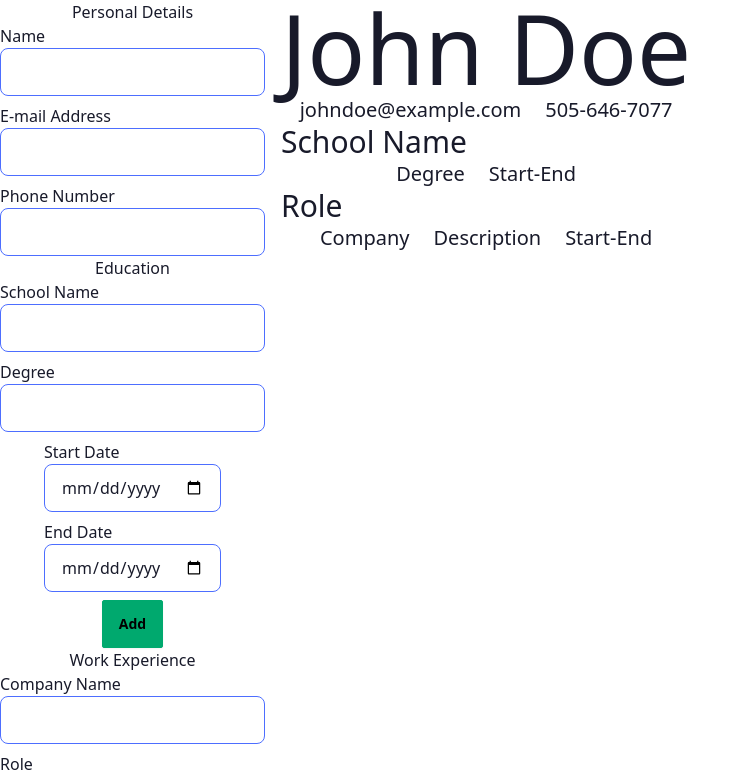
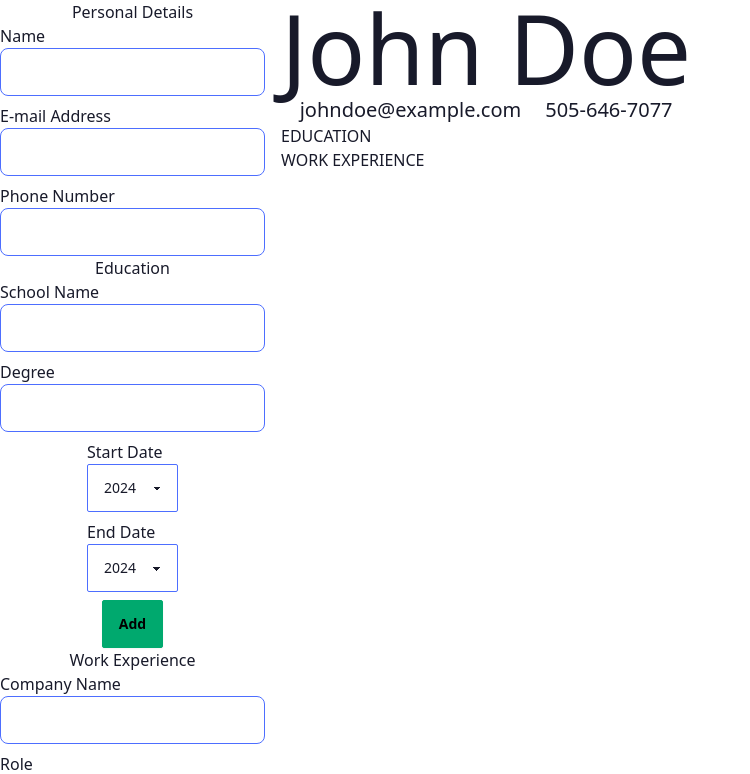
Before and after one commit to kosbys/Minimal-Resume, a React (Vite) app: page / in a window 1280 px wide. Shown: the top 774 px of the page, without its empty margins (0-750 px from the left). Built offline with nearby package versions, Linux system fonts and the light colour scheme.

Commit message:
Add rendering education and work into dom and year selector

```diff
--- a/src/Components/Main.tsx
+++ b/src/Components/Main.tsx
@@ -9,6 +9,7 @@ import { person, education, work } from "../helpers/types";
 import { validateForm } from "../helpers/helpers";
 import Modal from "./Modal";
 
+// TODO: SHOW UP WORKS AND EDUCATIONS IN THE DOM RESUME
 export default function Main() {
   const [educationHistory, setEducationHistory] = useState({
     educationArray: [] as education[],
@@ -79,8 +80,9 @@ export default function Main() {
           name={personData.name}
           email={personData.email}
           phone={personData.phone}></PersonalInfo>
-        <EducationInfo></EducationInfo>
-        <WorkInfo></WorkInfo>
+        <EducationInfo
+          educationArray={educationHistory.educationArray}></EducationInfo>
+        <WorkInfo workArray={workHistory.workArray}></WorkInfo>
         <Modal title={"Error"} body={"Don't leave any empty fields"}></Modal>
       </div>
     </>
--- a/src/Components/form/FormInput.tsx
+++ b/src/Components/form/FormInput.tsx
@@ -1,4 +1,5 @@
 import { InputProps } from "../../helpers/types";
+import yearOptions from "../../helpers/yearOptions";
 
 export default function FormInput({
   name,
@@ -6,8 +7,22 @@ export default function FormInput({
   label,
   updateFunction,
 }: InputProps) {
+  if (type === "date") {
+    const years = yearOptions();
+
     return (
-    <>
+      <div className="flex flex-col" id={`${name}Wrap`}>
+        <label htmlFor={name}>{label}</label>
+        <select
+          id={`${name}input`}
+          name={name}
+          className="select select-primary">
+          {years}
+        </select>
+      </div>
+    );
+  }
+  return (
     <div className="flex flex-col" id={`${name}Wrap`}>
       <label htmlFor={name}>{label}</label>
       <input
@@ -17,6 +32,5 @@ export default function FormInput({
         name={name}
         className="input input-bordered input-primary rounded-lg"></input>
     </div>
-    </>
   );
 }
--- a/src/Components/resume/EducationInfo.tsx
+++ b/src/Components/resume/EducationInfo.tsx
@@ -1,11 +1,23 @@
-export default function EducationInfo() {
+import { resumeProps } from "../../helpers/types";
+
+export default function EducationInfo({ educationArray }: resumeProps) {
+  const educationList = educationArray?.map((edu) => {
+    return (
+      <div className="flex flex-col" key={crypto.randomUUID()}>
+        <h1 className="text-3xl">{edu.schoolName}</h1>
+        <div className="flex justify-center gap-6">
+          <div className="text-xl">{edu.degree}</div>
+          <div className="text-xl">
+            {edu.studyBegin}-{edu.studyEnd}
+          </div>
+        </div>
+      </div>
+    );
+  });
   return (
     <div className="flex flex-col">
-      <h1 className="text-3xl">School Name</h1>
-      <div className="flex justify-center gap-6">
-        <div className="text-xl">Degree</div>
-        <div className="text-xl">Start-End</div>
-      </div>
+      <h2>EDUCATION</h2>
+      {educationList}
     </div>
   );
 }
--- a/src/Components/resume/WorkInfo.tsx
+++ b/src/Components/resume/WorkInfo.tsx
@@ -1,12 +1,26 @@
-export default function WorkInfo() {
+import { resumeProps } from "../../helpers/types";
+
+export default function WorkInfo({ workArray }: resumeProps) {
+  const workList = workArray?.map((work) => {
+    return (
+      <div className="flex flex-col" key={crypto.randomUUID()}>
+        <div className="flex flex-col">
+          <h1 className="text-3xl">{work.role}</h1>
+          <div className="flex justify-center gap-6">
+            <div className="text-xl">{work.companyName}</div>
+            <div className="text-xl">{work.description}</div>
+            <div className="text-xl">
+              {work.workBegin}-{work.workEnd}
+            </div>
+          </div>
+        </div>
+      </div>
+    );
+  });
   return (
     <div className="flex flex-col">
-      <h1 className="text-3xl">Role</h1>
-      <div className="flex justify-center gap-6">
-        <div className="text-xl">Company</div>
-        <div className="text-xl">Description</div>
-        <div className="text-xl">Start-End</div>
-      </div>
+      <h2>WORK EXPERIENCE</h2>
+      {workList}
     </div>
   );
 }
--- a/src/helpers/helpers.ts
+++ b/src/helpers/helpers.ts
@@ -1,6 +1,6 @@
 import { education, person, work } from "./types";
 
-const dateRegex: RegExp = /[0-9]{4}-[0-9]{2}-[0-9]{2}/;
+const dateRegex: RegExp = /[0-9]/;
 
 function changeData(
   e: React.ChangeEvent<HTMLInputElement>,
@@ -13,12 +13,12 @@ function changeData(
 
 function validateForm(query: education | work): boolean {
   const dates = ["studyBegin", "studyEnd", "workBegin", "workEnd"];
-  for (const [k, v] of Object.entries(query)) {
-    if (v === "") {
+  for (const [key, value] of Object.entries(query)) {
+    if (value === "") {
       return false;
     }
-    if (dates.includes(k)) {
-      if (!dateRegex.test(v)) {
+    if (dates.includes(key)) {
+      if (!dateRegex.test(value)) {
         return false;
       }
     }
--- /dev/null
+++ b/src/helpers/yearOptions.tsx
@@ -0,0 +1,14 @@
+export default function yearOptions() {
+  const currentYear = new Date().getFullYear() as number;
+  const minYear = 1970;
+  const years = [];
+  for (let i = currentYear; i > minYear; i--) {
+    years.push(
+      <option key={i} value={i}>
+        {i}
+      </option>
+    );
+  }
+
+  return years;
+}
```
Also changed, not shown: src/helpers/types.ts (+14 -1 lines). Lines whose indentation alone changed are shown as unchanged.
